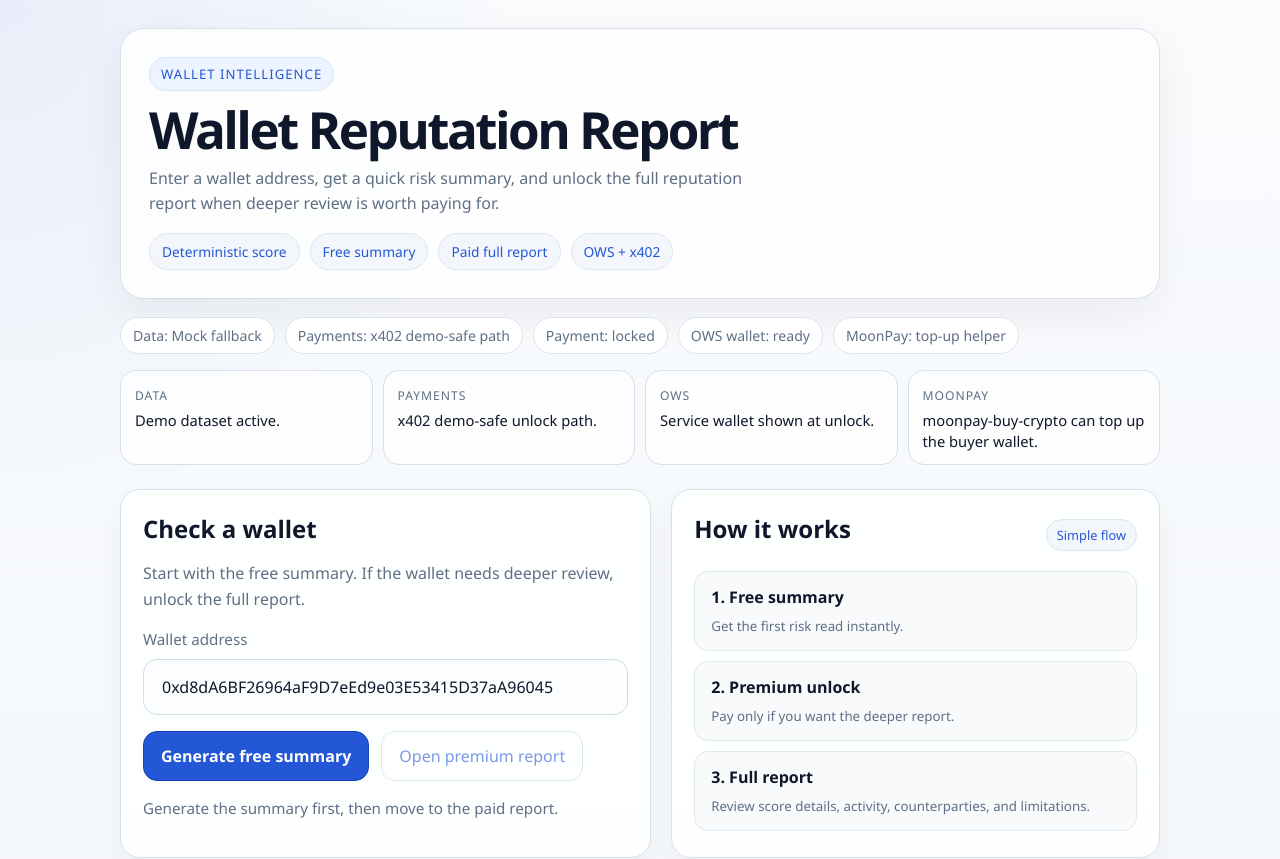
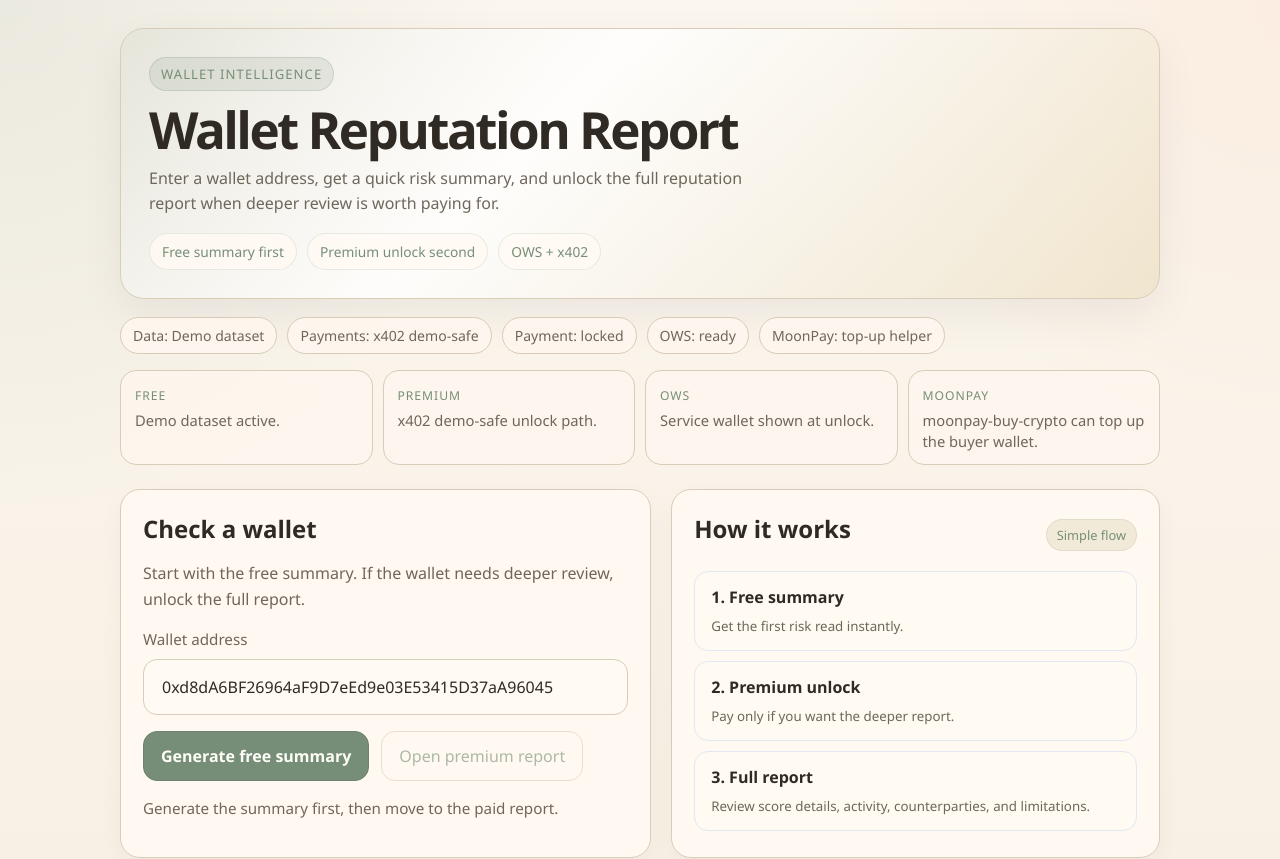
Before and after one commit to ch3ronsa/Wallet-Reputation-Report, a Next.js app: page / in a window 1280 px wide. Shown: the top 859 px of the page. Built offline with nearby package versions, Linux system fonts and the light colour scheme.

Commit message:
Apply editorial palette and soften section styling

```diff
--- a/app/globals.css
+++ b/app/globals.css
@@ -1,14 +1,19 @@
 :root {
-  --bg: #f4f7fb;
-  --panel: rgba(255, 255, 255, 0.94);
-  --panel-border: #d7e0ea;
-  --text: #0f172a;
-  --muted: #5f6f85;
-  --accent: #2457d6;
-  --accent-strong: #0f9f6e;
-  --warn: #b7791f;
-  --risk: #c96d16;
-  --bad: #c03636;
+  --bg: #f7f0e3;
+  --panel: rgba(255, 250, 243, 0.96);
+  --panel-border: #d9cdb7;
+  --text: #2f2a24;
+  --muted: #6e675c;
+  --accent: #768e78;
+  --accent-strong: #5e725f;
+  --warn: #cc8f5b;
+  --risk: #e79897;
+  --bad: #c86d73;
+  --free-bg: #f4f0e2;
+  --free-border: #c6c09c;
+  --premium-bg: #fff0e4;
+  --premium-border: #fcc88a;
+  --pill-bg: #f2ead8;
 }
 
 * {
@@ -20,8 +25,9 @@ body {
   margin: 0;
   min-height: 100%;
   background:
-    radial-gradient(circle at top left, rgba(36, 87, 214, 0.08), transparent 26%),
-    linear-gradient(180deg, #f9fbfd 0%, #f2f5f9 100%);
+    radial-gradient(circle at top left, rgba(118, 142, 120, 0.12), transparent 26%),
+    radial-gradient(circle at top right, rgba(252, 172, 131, 0.12), transparent 22%),
+    linear-gradient(180deg, #fbf6ee 0%, #f5ecde 100%);
   color: var(--text);
   font-family: "Segoe UI", sans-serif;
 }
@@ -50,7 +56,8 @@ textarea {
   padding: 28px;
   border: 1px solid var(--panel-border);
   border-radius: 24px;
-  background: rgba(255, 255, 255, 0.86);
+  background:
+    linear-gradient(135deg, rgba(118, 142, 120, 0.08), rgba(255, 255, 255, 0.8) 40%, rgba(235, 222, 192, 0.66));
   box-shadow: 0 16px 44px rgba(15, 23, 42, 0.06);
 }
 
@@ -63,8 +70,8 @@ textarea {
   margin-bottom: 14px;
   padding: 7px 11px;
   border-radius: 999px;
-  background: #edf3ff;
-  border: 1px solid #d7e5ff;
+  background: rgba(118, 142, 120, 0.14);
+  border: 1px solid rgba(118, 142, 120, 0.24);
   color: var(--accent);
   font-size: 0.82rem;
   letter-spacing: 0.08em;
@@ -94,8 +101,8 @@ textarea {
 .badge {
   padding: 8px 12px;
   border-radius: 999px;
-  background: #f3f6fb;
-  border: 1px solid #dde6f1;
+  background: rgba(255, 250, 243, 0.8);
+  border: 1px solid rgba(118, 142, 120, 0.16);
   color: var(--accent);
   font-size: 0.86rem;
 }
@@ -122,13 +129,13 @@ textarea {
 .proof-card {
   border: 1px solid var(--panel-border);
   border-radius: 16px;
-  background: rgba(255, 255, 255, 0.78);
+  background: rgba(255, 248, 240, 0.76);
   padding: 12px 14px;
 }
 
 .proof-card p {
   margin: 0;
-  color: var(--text);
+  color: var(--muted);
   line-height: 1.45;
   font-size: 0.92rem;
 }
@@ -136,7 +143,7 @@ textarea {
 .proof-label {
   display: inline-block;
   margin-bottom: 6px;
-  color: var(--muted);
+  color: var(--accent);
   font-size: 0.76rem;
   text-transform: uppercase;
   letter-spacing: 0.08em;
@@ -181,8 +188,8 @@ textarea {
   white-space: nowrap;
   padding: 6px 10px;
   border-radius: 999px;
-  background: #f3f6fb;
-  border: 1px solid #dde6f1;
+  background: var(--pill-bg);
+  border: 1px solid rgba(118, 142, 120, 0.14);
   color: var(--accent);
   font-size: 0.8rem;
 }
@@ -207,8 +214,8 @@ textarea {
 .address-input {
   width: 100%;
   border-radius: 14px;
-  border: 1px solid #d4dde8;
-  background: #fbfdff;
+  border: 1px solid #d6ceb8;
+  background: #fffaf3;
   color: var(--text);
   padding: 16px 18px;
 }
@@ -238,16 +245,16 @@ textarea {
 }
 
 .button-primary {
-  border: 1px solid #1744af;
+  border: 1px solid #6e826f;
   background: var(--accent);
-  color: white;
+  color: #fffdf8;
   font-weight: 700;
 }
 
 .button-secondary {
-  background: white;
+  background: #fffaf3;
   color: var(--accent);
-  border: 1px solid #cad7ea;
+  border: 1px solid #d6ceb8;
 }
 
 .report-card {
@@ -262,8 +269,8 @@ textarea {
 .empty-card {
   border-radius: 16px;
   padding: 18px;
-  border: 1px dashed #ccd7e4;
-  background: #fafcff;
+  border: 1px dashed #d1c6b0;
+  background: rgba(255, 248, 239, 0.82);
 }
 
 .score-row {
@@ -312,8 +319,8 @@ textarea {
 .metric {
   padding: 16px;
   border-radius: 14px;
-  background: #f8fafc;
-  border: 1px solid #e3eaf2;
+  background: rgba(255, 250, 243, 0.82);
+  border: 1px solid #ddd4c1;
 }
 
 .metric span {
@@ -352,8 +359,8 @@ textarea {
 .command {
   border-radius: 14px;
   padding: 14px 16px;
-  background: #f8fafc;
-  border: 1px solid #e3eaf2;
+  background: rgba(255, 250, 243, 0.82);
+  border: 1px solid #ddd4c1;
 }
 
 .signal strong,
@@ -376,8 +383,8 @@ textarea {
 .audit-line span {
   padding: 8px 12px;
   border-radius: 999px;
-  background: white;
-  border: 1px solid #dbe4ee;
+  background: rgba(255, 248, 240, 0.88);
+  border: 1px solid #d8ccb7;
   color: var(--muted);
   font-size: 0.88rem;
 }
@@ -390,7 +397,7 @@ textarea {
   width: 88px;
   height: 10px;
   border-radius: 999px;
-  background: linear-gradient(90deg, rgba(36, 87, 214, 0.15), rgba(36, 87, 214, 0.55), rgba(36, 87, 214, 0.15));
+  background: linear-gradient(90deg, rgba(118, 142, 120, 0.18), rgba(118, 142, 120, 0.5), rgba(118, 142, 120, 0.18));
   background-size: 200% 100%;
   animation: shimmer 1.6s linear infinite;
   margin-bottom: 18px;
@@ -399,8 +406,8 @@ textarea {
 .locked-card {
   padding: 18px;
   border-radius: 16px;
-  background: #fffaf1;
-  border: 1px solid #f0dfb5;
+  background: rgba(255, 240, 228, 0.92);
+  border: 1px solid rgba(252, 200, 138, 0.7);
 }
 
 .locked-badge {
@@ -408,22 +415,22 @@ textarea {
   margin-bottom: 10px;
   padding: 6px 10px;
   border-radius: 999px;
-  background: #fff4d7;
-  border: 1px solid #f0dfb5;
-  color: #8f6116;
+  background: rgba(252, 200, 138, 0.28);
+  border: 1px solid rgba(252, 200, 138, 0.7);
+  color: #8d5c35;
   font-size: 0.82rem;
   text-transform: uppercase;
   letter-spacing: 0.1em;
 }
 
 .signal.positive {
-  border-color: #b9e0d1;
-  background: #f1fbf7;
+  border-color: rgba(118, 142, 120, 0.45);
+  background: rgba(198, 192, 156, 0.22);
 }
 
 .signal.negative {
-  border-color: #efc7c7;
-  background: #fdf4f4;
+  border-color: rgba(231, 152, 151, 0.5);
+  background: rgba(231, 152, 151, 0.14);
 }
 
 .signal.neutral {
@@ -438,20 +445,46 @@ textarea {
 }
 
 .status-note {
-  background: #eef4ff;
-  border: 1px solid #d5e1fb;
+  background: rgba(252, 200, 138, 0.18);
+  border: 1px solid rgba(252, 200, 138, 0.55);
   color: var(--accent);
 }
 
 .error-note {
-  background: #fdf2f2;
-  border: 1px solid #f0caca;
-  color: #a13030;
+  background: rgba(231, 152, 151, 0.14);
+  border: 1px solid rgba(231, 152, 151, 0.46);
+  color: #9f555b;
 }
 
 .subtle {
   color: var(--muted);
   font-size: 0.95rem;
+}
+
+.free-panel {
+  background:
+    linear-gradient(180deg, rgba(244, 240, 226, 0.96), rgba(255, 250, 243, 0.9));
+  border-color: rgba(198, 192, 156, 0.9);
+}
+
+.premium-panel {
+  background:
+    linear-gradient(180deg, rgba(255, 240, 228, 0.96), rgba(255, 248, 240, 0.92));
+  border-color: rgba(252, 200, 138, 0.9);
+}
+
+.free-panel .metric,
+.free-panel .signal,
+.free-panel .command {
+  background: rgba(255, 250, 243, 0.78);
+  border-color: rgba(198, 192, 156, 0.8);
+}
+
+.premium-panel .metric,
+.premium-panel .signal,
+.premium-panel .command {
+  background: rgba(255, 248, 240, 0.8);
+  border-color: rgba(252, 200, 138, 0.68);
 }
 
 @keyframes shimmer {
--- a/src/components/report-ui/free-summary-card.tsx
+++ b/src/components/report-ui/free-summary-card.tsx
@@ -9,7 +9,7 @@ export function FreeSummaryCard(props: FreeSummaryCardProps) {
   const isSidebar = props.variant === "sidebar";
 
   return (
-    <section className={`panel report-card ${isSidebar ? "summary-sidebar-card" : ""}`}>
+    <section className={`panel report-card free-panel ${isSidebar ? "summary-sidebar-card" : ""}`}>
       <div className="section-heading">
         <h2>Free summary</h2>
         <span className="section-tag">{isSidebar ? "Snapshot" : "Immediate"}</span>
--- a/src/components/report-ui/hero-section.tsx
+++ b/src/components/report-ui/hero-section.tsx
@@ -10,9 +10,8 @@ export function HeroSection() {
         </p>
       </div>
       <div className="hero-badges">
-        <span className="badge">Deterministic score</span>
-        <span className="badge">Free summary</span>
-        <span className="badge">Paid full report</span>
+        <span className="badge">Free summary first</span>
+        <span className="badge">Premium unlock second</span>
         <span className="badge">OWS + x402</span>
       </div>
     </section>
--- a/src/components/report-ui/paywall-panel.tsx
+++ b/src/components/report-ui/paywall-panel.tsx
@@ -10,7 +10,7 @@ export function PaywallPanel(props: PaywallPanelProps) {
   }
 
   return (
-    <section className="panel report-card premium-stage-panel">
+    <section className="panel report-card premium-panel premium-stage-panel">
       <div className="section-heading">
         <h2>Unlock details</h2>
         <span className="section-tag">x402 + OWS</span>
--- a/src/components/report-ui/premium-report-view.tsx
+++ b/src/components/report-ui/premium-report-view.tsx
@@ -6,7 +6,7 @@ type PremiumReportViewProps = {
 
 export function PremiumReportView(props: PremiumReportViewProps) {
   return (
-    <section className="panel report-card premium-stage-panel">
+    <section className="panel report-card premium-panel premium-stage-panel">
       <div className="section-heading">
         <h2>Premium report</h2>
         <span className="section-tag">
--- a/src/components/report-ui/premium-teaser-card.tsx
+++ b/src/components/report-ui/premium-teaser-card.tsx
@@ -16,7 +16,7 @@ export function PremiumTeaserCard(props: PremiumTeaserCardProps) {
     props.paymentState === "failed" ? "negative" : props.paymentState === "paid" ? "positive" : "neutral";
 
   return (
-    <section className="panel report-card">
+    <section className="panel report-card premium-panel">
       <div className="section-heading">
         <h2>Locked full report</h2>
         <span className="section-tag">Paid intelligence</span>
--- a/src/components/report-ui/stack-proof-grid.tsx
+++ b/src/components/report-ui/stack-proof-grid.tsx
@@ -10,12 +10,12 @@ export function StackProofGrid(props: StackProofGridProps) {
   return (
     <section className="proof-grid">
       <article className="proof-card">
-        <span className="proof-label">Data</span>
+        <span className="proof-label">Free</span>
         <p>{props.dataMode === "real" ? "Allium live mode active." : "Demo dataset active."}</p>
       </article>
 
       <article className="proof-card">
-        <span className="proof-label">Payments</span>
+        <span className="proof-label">Premium</span>
         <p>{props.paymentMode === "real" ? "x402 live path." : "x402 demo-safe unlock path."}</p>
       </article>
 
--- a/src/components/report-ui/status-audit-line.tsx
+++ b/src/components/report-ui/status-audit-line.tsx
@@ -14,11 +14,11 @@ type StatusAuditLineProps = {
 export function StatusAuditLine(props: StatusAuditLineProps) {
   return (
     <section className="audit-line">
-      <span>Data: {props.dataMode === "real" ? "Allium live" : "Mock fallback"}</span>
-      <span>Payments: {props.paymentMode === "real" ? "x402 live path" : "x402 demo-safe path"}</span>
+      <span>Data: {props.dataMode === "real" ? "Allium live" : "Demo dataset"}</span>
+      <span>Payments: {props.paymentMode === "real" ? "x402 live" : "x402 demo-safe"}</span>
       <span>Payment: {props.paymentState}</span>
       {props.chain ? <span>Chain: {props.chain}</span> : null}
-      <span>OWS wallet: {props.owsWalletName ?? "ready"}</span>
+      <span>OWS: {props.owsWalletName ?? "ready"}</span>
       <span>
         MoonPay:{" "}
         {props.moonPayLabel
```
